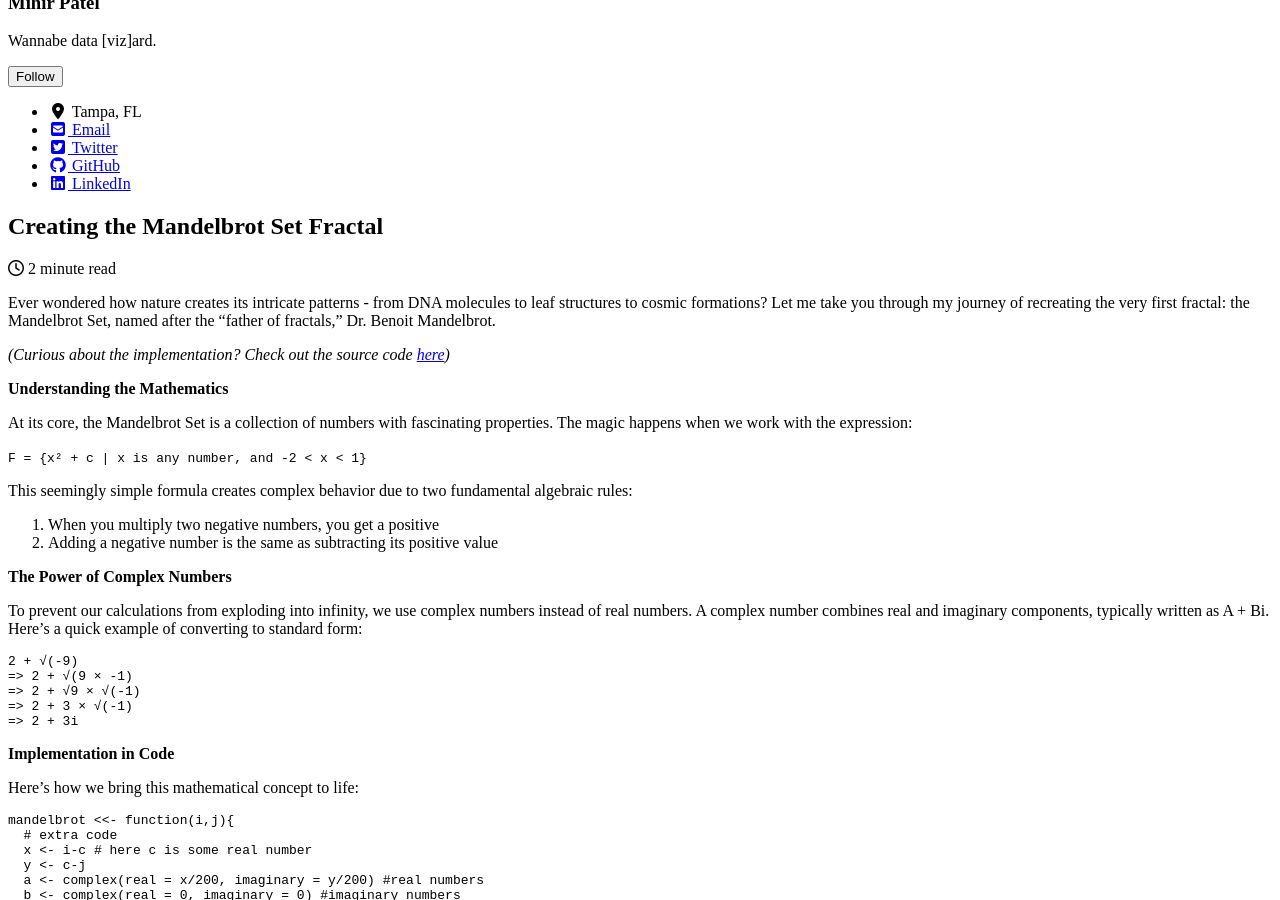
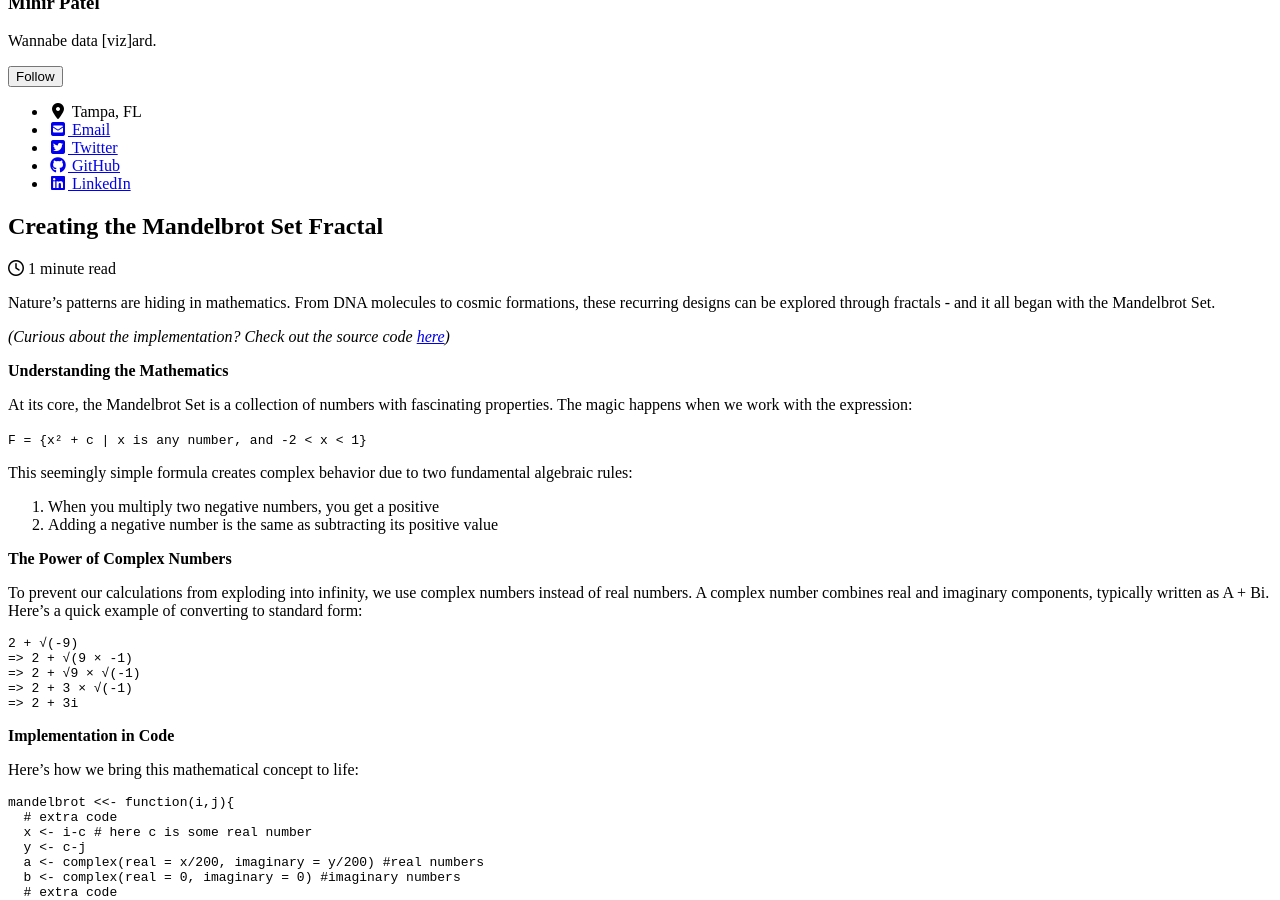
Before and after one commit to mihirp161/mihirp161.github.io, a Jekyll site: the page built from _posts/2020-01-17-mandelbrot.md, in a window 1280 px wide and 900 px high, scrolled down 1004 px. Built offline with Jekyll 4.4.1, drawn with Linux system fonts in a browser that asks for light colours; cached includes are drawn as plain includes; nearby versions of some CDN libraries.

Commit message:
Update 2020-01-17-mandelbrot.md

```diff
--- a/_posts/2020-01-17-mandelbrot.md
+++ b/_posts/2020-01-17-mandelbrot.md
@@ -6,7 +6,7 @@ header:
 excerpt: "Complex Numbers, Linear Algebra, the Mandelbrot Set, Fractal"
 mathjax: "true"
 ---
-Ever wondered how nature creates its intricate patterns - from DNA molecules to leaf structures to cosmic formations? Let me take you through my journey of recreating the very first fractal: the Mandelbrot Set, named after the "father of fractals," Dr. Benoit Mandelbrot.
+Nature's patterns are hiding in mathematics. From DNA molecules to cosmic formations, these recurring designs can be explored through fractals - and it all began with the Mandelbrot Set.
 
 *(Curious about the implementation? Check out the source code [here](https://github.com/opendatasurgeon/MandelbrotsFractal_r))*
 
```
